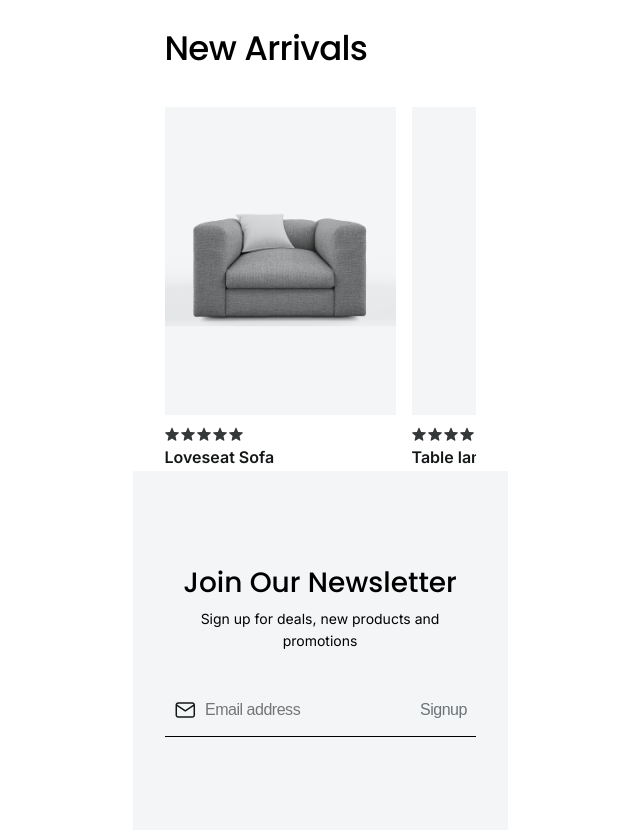
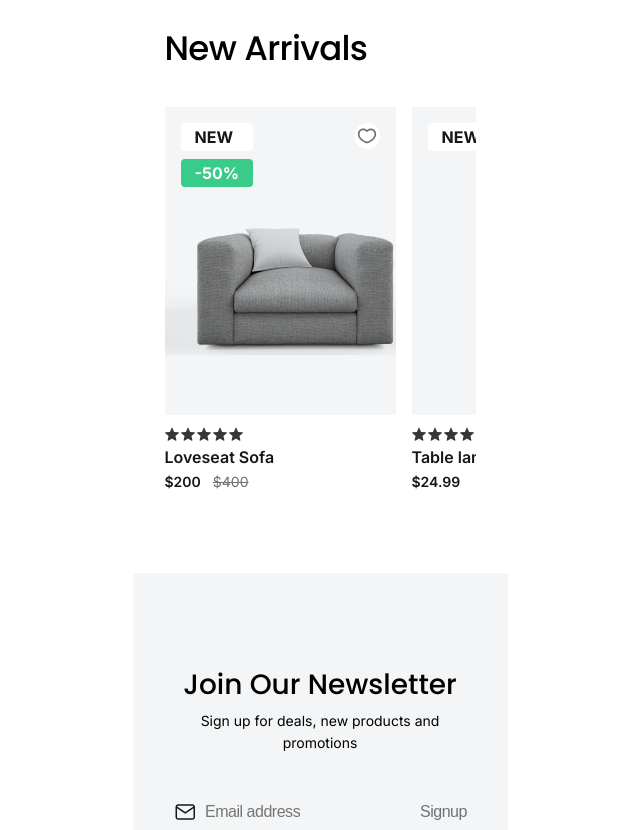
Before and after one commit to Kenama/Cafe-Street, a plain HTML site: page src/index.html in a window 1280 px wide. Shown: the part 1032-1862 px from the top of the page, without its empty margins (320-960 px from the left). Drawn offline with Linux system fonts and the light colour scheme; a web font is replaced by a local one.

Commit message:
finished new arrivals block

```diff
--- a/src/assets/css/base/styles.css
+++ b/src/assets/css/base/styles.css
@@ -29,6 +29,7 @@
   /* Colors | bg/color : purpose */
   --bg-black: #232627;
   --bg-neutral: #f3f5f7;
+  --bg-discount: #38cb89;;
   --color-text: #141718;
   --color-gray: #343839;
   --color-acc: #6c7275;
--- a/src/assets/css/components/home-components/new-arrivals.css
+++ b/src/assets/css/components/home-components/new-arrivals.css
@@ -10,6 +10,8 @@
   overflow-x: auto;
   white-space: nowrap;
   margin: 0 auto;
+  padding-bottom: 40px;
+  margin-bottom: var(--margin-vertical);
 }
 
 /* Product */
@@ -23,7 +25,52 @@
   width: 231px;
   height: 308px;
   margin-bottom: 12px;
+  padding: 16px;
 }
+
+/* Product top */
+.product-top {
+  display: flex;
+  justify-content: space-between;
+}
+
+/* Product top left*/
+.product-top-left {
+  display: inline-flex;
+  flex-direction: column;
+}
+.product-top-left span {
+  padding: 4px 14px;
+  font-family: var(--font-main);
+  font-weight: var(--fw-bolder);
+  font-size: var(--fs-p);
+  text-transform: uppercase;
+  border-radius: 4px;
+}
+
+/* Sign */
+.sign {
+  color: var(--color-text);
+  background: #fff;
+  margin-bottom: 8px;
+}
+
+/* Discount */
+.discount {
+  color: #fefefe;
+  background: var(--bg-discount);
+}
+
+/* Wishlist button */
+.wishlist-button {
+  width: 26px;
+  height: 26px;
+  background: no-repeat center;
+  background-color: #fff;
+  border-radius: 32px;
+}
+/* .wishlist-button:hover {
+} */
 
 /* Ratting */
 .rating {
@@ -41,3 +88,23 @@
   color: var(--color-text);
   margin-bottom: 4px;
 }
+
+/* Price */
+.price {
+  font-family: var(--font-main);
+  font-size: var(--fs-p-sec);
+  line-height: var(--lh-p-sec);
+}
+
+/* Current price */
+.current-price {
+  margin-right: 12px;
+  color: var(--color-text);
+  font-weight: var(--fw-bold);
+}
+
+/* Previous price */
+.prev-price {
+  text-decoration: line-through;
+  color: var(--color-acc);
+}
--- a/src/assets/js/index.js
+++ b/src/assets/js/index.js
@@ -1,4 +1,7 @@
 // Notification bar
+
+// TODO: add close function
+
 // function closeButton() {
 
 // }
@@ -34,26 +37,30 @@ const categoriesContainer = document.getElementById("categories-container");
 
 // data iteration
 categories.forEach((category) => {
-  // item container
+  // category container
   const div = document.createElement("div");
   div.classList.add("category");
   div.style.background = `url("${category.imagePath}")`;
   div.style.height = category.height;
 
-  // header
+  // category header
   const header = document.createElement("h3");
   header.classList.add("category-header");
   header.textContent = category.name;
   div.appendChild(header);
 
-  // button
+  // category button
   const link = document.createElement("a");
   link.textContent = "Shop Now";
   link.classList.add("category-button");
   link.href = category.link;
+
+  // TODO: add arrow
+
+  // appned button to category container
   div.appendChild(link);
 
-  // appending element into container
+  // appending element into main container
   categoriesContainer.appendChild(div);
 });
 
@@ -104,10 +111,46 @@ products.forEach((product) => {
   const div = document.createElement("div");
   div.classList.add("product");
 
-  // product picture
-  const productImg = document.createElement("img");
+  // product picture container
+  const productImg = document.createElement("div");
   productImg.classList.add("product-image");
-  productImg.src = product.imagePath;
+  productImg.style.backgroundImage = `url("${product.imagePath}")`;
+
+  // top
+  const productTop = document.createElement("div");
+  productTop.classList.add("product-top");
+
+  // top right
+  const productTopLeft = document.createElement("div");
+  productTopLeft.classList.add("product-top-left");
+
+  // sign
+  const sign = document.createElement("span");
+  sign.classList.add("sign");
+  sign.textContent = "new";
+  productTopLeft.appendChild(sign);
+
+  // discount
+  if (product.discount != 0) {
+    const discount = document.createElement("span");
+    discount.classList.add("discount");
+    discount.textContent = `-${product.discount}%`;
+    productTopLeft.appendChild(discount);
+  }
+
+  // append top left to top container
+  productTop.appendChild(productTopLeft);
+
+  // Wishlist button
+  const wishlistButton = document.createElement("button");
+  wishlistButton.classList.add("wishlist-button");
+  wishlistButton.style.backgroundImage = 'url("/src/assets/img/heart.svg")';
+  productTop.appendChild(wishlistButton);
+
+  // append product top to image container
+  productImg.appendChild(productTop);
+
+  // append image to product container
   div.appendChild(productImg);
 
   // rating container
@@ -119,6 +162,7 @@ products.forEach((product) => {
     rating.appendChild(star);
   }
 
+  // append rating to product container
   div.appendChild(rating);
 
   // product name
@@ -126,11 +170,32 @@ products.forEach((product) => {
   productName.classList.add("product-name");
   productName.textContent = product.name;
 
+  // append name to product container
   div.appendChild(productName);
 
+  // TODO: add price and discount
   const price = document.createElement("div");
   price.classList.add("price");
 
+  const currentPrice = document.createElement("span");
+  currentPrice.classList.add("current-price");
+
+  if (product.discount === 0) {
+    currentPrice.textContent = `$${product.price}`;
+    price.appendChild(currentPrice);
+  } else {
+    const prevPrice = document.createElement("span");
+    prevPrice.classList.add("prev-price");
+    currentPrice.textContent = `$${(product.price * product.discount) / 100}`;
+    prevPrice.textContent = `$${product.price}`;
+    price.appendChild(currentPrice);
+    price.appendChild(prevPrice);
+  }
+
+  // append price to product container
+  div.appendChild(price);
+
+  // append element to main container
   productsContainer.appendChild(div);
 });
 
```
Also changed, not shown: src/assets/img/heart.svg (added).
